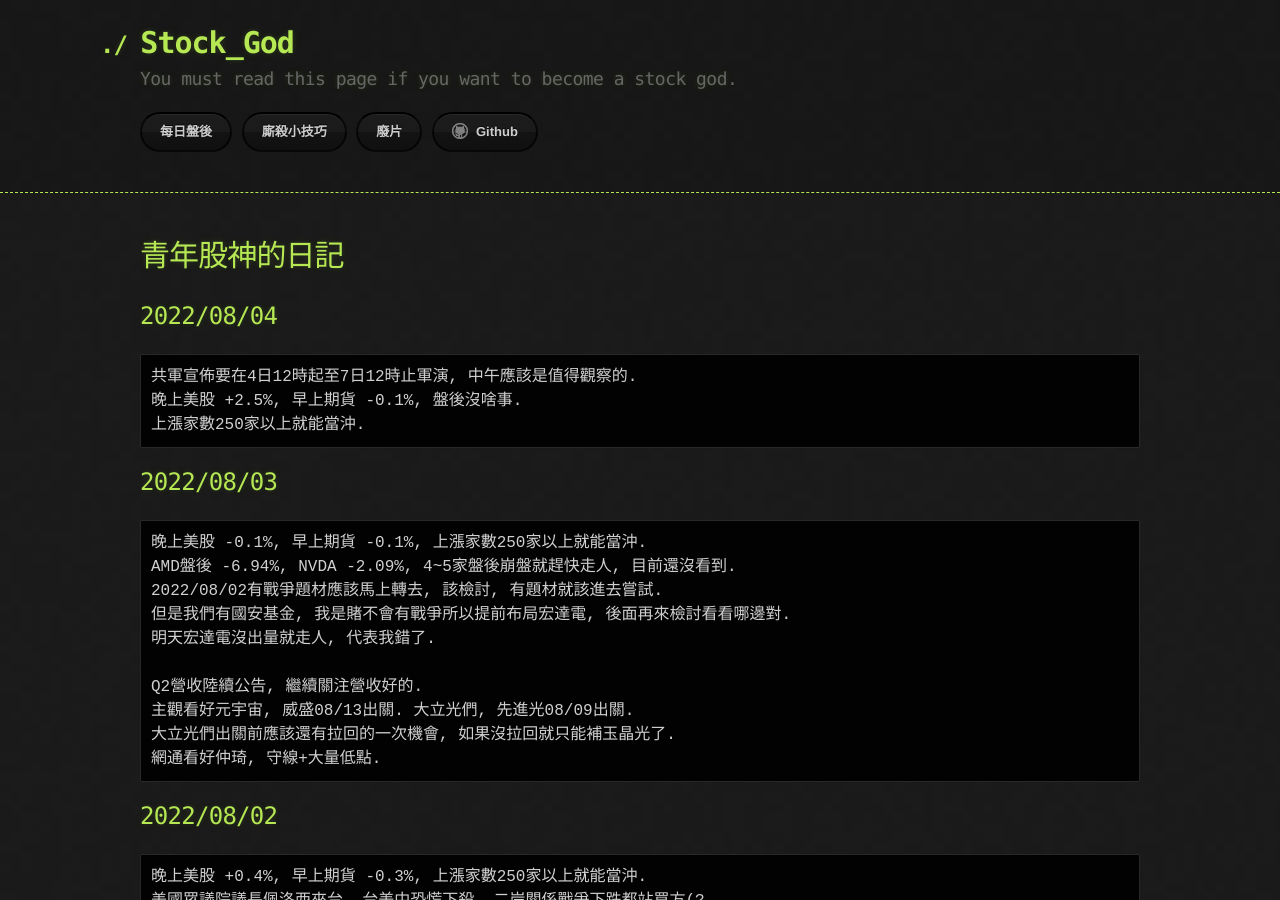
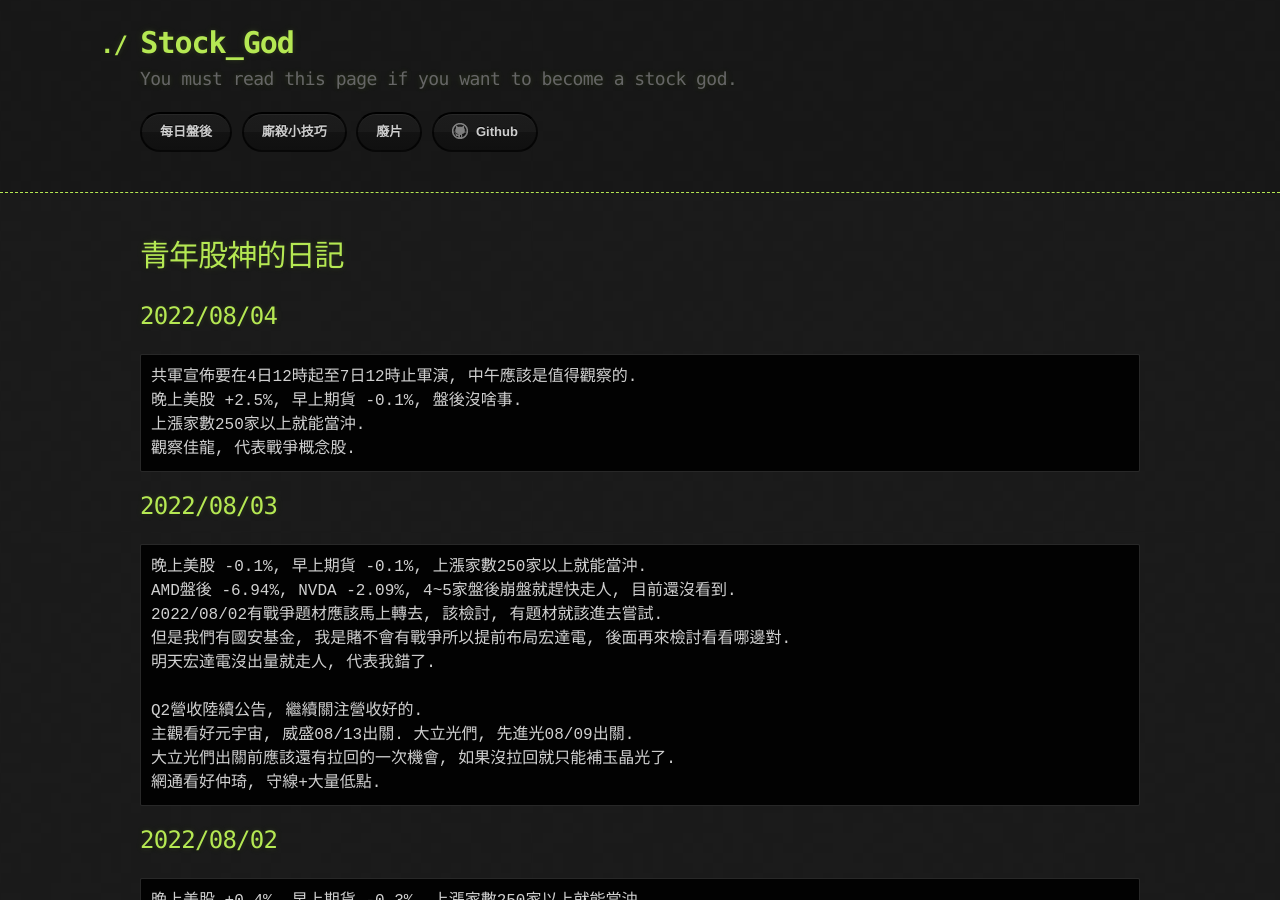
Before and after one commit to lepg5487/Stock_God, a Jekyll site: the page built from index.md, in a window 1280 px wide and 900 px high. Built offline with Jekyll 4.4.1, drawn with Linux system fonts in a browser that asks for light colours; our own code applies the rules of GitHub Pages for plain Markdown files.

Commit message:
Update index.md

````diff
--- a/index.md
+++ b/index.md
@@ -9,6 +9,7 @@ layout: testlayouts
 共軍宣佈要在4日12時起至7日12時止軍演, 中午應該是值得觀察的.
 晚上美股 +2.5%, 早上期貨 -0.1%, 盤後沒啥事.
 上漲家數250家以上就能當沖.
+觀察佳龍, 代表戰爭概念股.
 ```
 
 ## 2022/08/03
````
